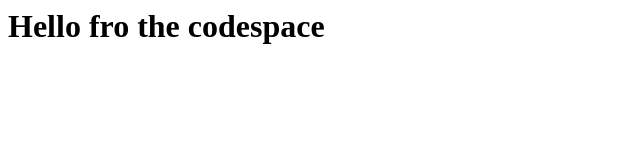
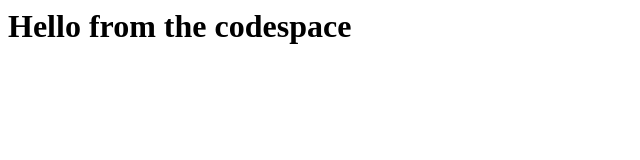
Before and after one commit to jrgg90/skills-code-with-codespaces, a plain HTML site: page index.html in a window 1280 px wide. Shown: the whole page, without its empty margins (0-640 px from the left). Drawn offline with Linux system fonts and the light colour scheme.

Commit message:
Adding hello from the codespace!

```diff
--- a/index.html
+++ b/index.html
@@ -1,3 +1,3 @@
 <html>
-  <h1>Hello fro the codespace</h1>
+  <h1>Hello from the codespace</h1>
 </html>
```
